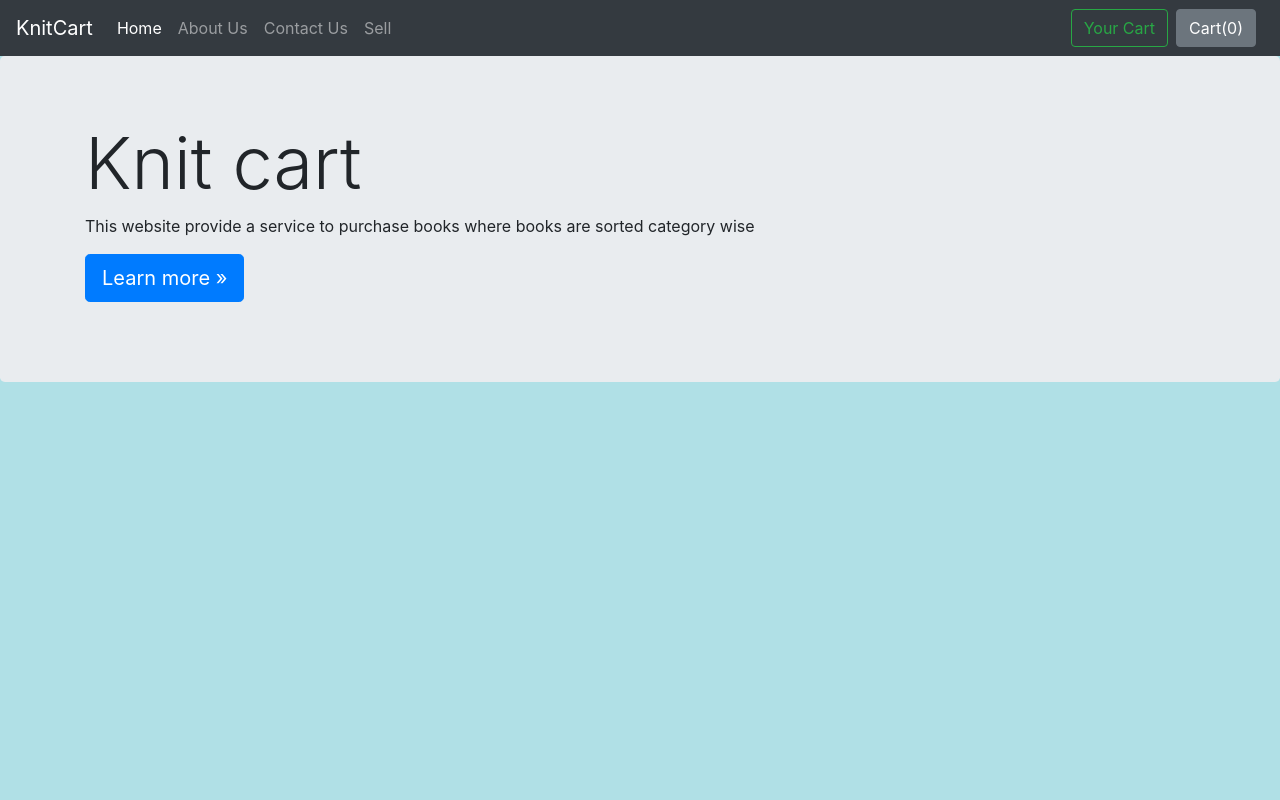
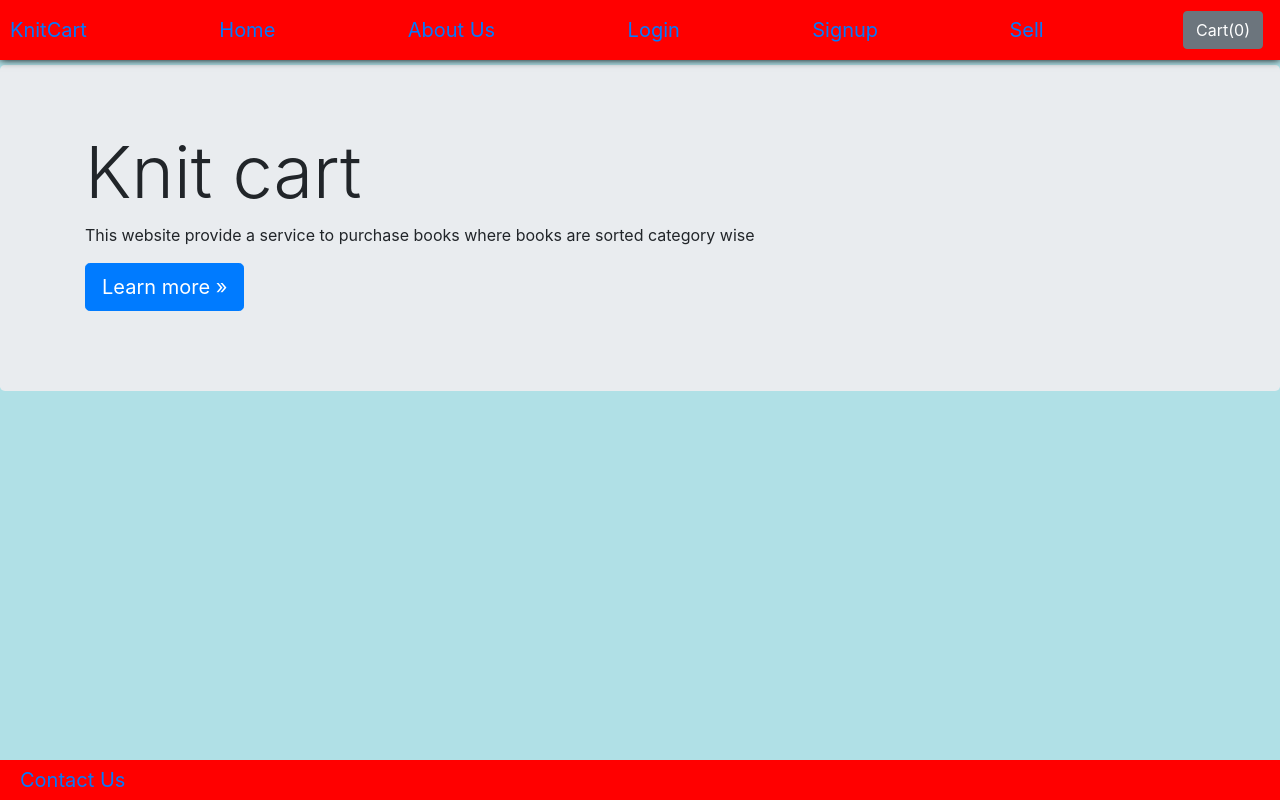
Before and after one commit to avanish981/KnitCart, a Django app: page /about/ in a window 1280 px wide. Run offline with Django 3.2, Linux system fonts and the light colour scheme; parts of the project's set-up code (start-up, migrations or seed data) failed here and were passed over; some libraries are stand-ins or nearby versions.

Commit message:
Update basic.html

```diff
--- a/sbook/shop/templates/shop/basic.html
+++ b/sbook/shop/templates/shop/basic.html
@@ -4,6 +4,81 @@
     <!-- Required meta tags -->
     <meta charset="utf-8">
     <meta name="viewport" content="width=device-width, initial-scale=1, shrink-to-fit=no">
+    <style>
+    body {
+    padding-top: 65px;
+}
+.footer {
+   position: fixed;
+   left: 0;
+   bottom: 0;
+   width: 100%;
+   background-color: red;
+   color: white;
+   text-align: left;
+}
+#navr {
+  background-color:red;
+
+  z-index: 500;
+
+  height: 60px;
+
+  width: 100%;
+
+  position: fixed;
+
+  top: 0;
+
+  bottom: 0;
+  transition: 0.4s;
+
+  -webkit-box-shadow: 0px 0px 8px 0px #000000;
+
+  -moz-box-shadow: 0px 0px 8px 0px #000000;
+
+  box-shadow: 0px 0px 8px 0px #000000;
+  padding: 9px 9px;
+}
+#navbar a {
+  float: left;
+  color: black;
+  text-align: center;
+  padding: 12px;
+  text-decoration: none;
+  font-size: 18px;
+  line-height: 25px;
+  border-radius: 4px;
+}
+#navbar a:hover {
+  background-color: #ddd;
+  color: black;
+  font-weight:bold;
+}
+#navbar a.active {
+  background-color: dodgerblue;
+  color: dodgerblue;
+  font-weight:bold;
+}
+@media screen and (max-width: 580px) {
+  #navbar {
+    padding: 20px 10px !important; /* Use !important to make sure that JavaScript doesn't override the padding on small screens */
+  }
+  #navbar a {
+    float: none;
+    display: block;
+    text-align: left;
+  }
+  #navbar-right {
+    float: none;
+  }
+}
+#navbar-right {
+  float: right;
+}
+
+
+</style>
 
     <!-- Bootstrap CSS -->
     <link rel="stylesheet" href="https://stackpath.bootstrapcdn.com/bootstrap/4.2.1/css/bootstrap.min.css" integrity="sha384-GJzZqFGwb1QTTN6wy59ffF1BuGJpLSa9DkKMp0DgiMDm4iYMj70gZWKYbI706tWS" crossorigin="anonymous">
@@ -15,29 +90,25 @@
   </head>
   <body style="background-color: powderblue;">
 
-    <nav class="navbar navbar-expand-lg navbar-dark bg-dark">
-  <a class="navbar-brand" href="/shop">KnitCart</a>
-  <button class="navbar-toggler" type="button" data-toggle="collapse" data-target="#navbarSupportedContent" aria-controls="navbarSupportedContent" aria-expanded="false" aria-label="Toggle navigation">
-    <span class="navbar-toggler-icon"></span>
-  </button>
+    <div class="navbar" id=navr style="position:fixed">
+      {% if user.is_authenticated %}
+        <a class="navbar-brand" href="/shop"style="margin-left:1px">KnitCart</a>
+        <a class="navbar-brand"href="/shop"style="margin-left:1px">Home</a>
+        <a class="navbar-brand" href="/shop/about"style="margin-left:1px">About Us</a>
+        <a class="navbar-brand" href="/shop/log_out"style="margin-left:1px">Logout</a>
+        <a class="navbar-brand" href="/shop/product">Sell</a>
+        <a href="/shop/account" class="navbar-brand">Welcome '{{ request.user.username }}'</a>
+        {% else %}
+        <a class="navbar-brand" href="/shop"style="margin-left:1px">KnitCart</a>
+        <a class="navbar-brand"href="/shop"style="margin-left:1px">Home</a>
+        <a class="navbar-brand" href="/shop/about"style="margin-left:1px">About Us</a>
+        <a class="navbar-brand" href="/shop/login"style="margin-left:1px">Login</a>
+          <a class="navbar-brand" href="/shop/signup"style="margin-left:1px">Signup</a>
+          <a class="navbar-brand" href="/shop/product">Sell</a>
 
-  <div class="collapse navbar-collapse" id="navbarSupportedContent">
-    <ul class="navbar-nav mr-auto">
-      <li class="nav-item active">
-        <a class="nav-link" href="/shop">Home <span class="sr-only">(current)</span></a>
-      </li>
-      <li class="nav-item">
-        <a class="nav-link" href="/shop/about">About Us</a>
-      </li>
+        {% endif %}
 
 
-      <li class="nav-item">
-        <a class="nav-link" href="/shop/contact">Contact Us</a>
-      </li>
-<a class="nav-link" href="/shop/product">Sell</a>
-
-    </ul>
-      <button class="btn btn-outline-success my-2 my-sm-0" type="submit">Your Cart</button>
 
     <button type="button" class="btn btn-secondary mx-2" id="popcart" data-container="body" data-toggle="popover" data-placement="bottom" data-html="true" data-content="Vivamus
 sagittis lacus vel augue laoreet rutrum faucibus.">
@@ -46,14 +117,33 @@ sagittis lacus vel augue laoreet rutrum faucibus.">
   Cart(<span id="cart">0</span>)
 </button>
   </div>
-</nav>
+</div>
+<script type="text/javascript">
+// When the user scrolls down 80px from the top of the document, resize the navbar's padding and the logo's font size
+window.onscroll = function() {scrollFunction()};
+
+function scrollFunction() {
+  if (document.body.scrollTop > 80 || document.documentElement.scrollTop > 80) {
+    document.getElementById("navbar").style.padding = "30px 10px";
+    document.getElementById("logo").style.fontSize = "25px";
+  } else {
+    document.getElementById("navbar").style.padding = "80px 10px";
+    document.getElementById("logo").style.fontSize = "35px";
+  }
+}
+
+</script>
   {% block body %} {% endblock %}
-
+<footer>
+  <div class="footer">
+      <a class="navbar-brand" href="/shop/contact"style="margin-left:20px">Contact Us</a>
+  </div>
     <!-- Optional JavaScript -->
     <!-- jQuery first, then Popper.js, then Bootstrap JS -->
     <script src="https://code.jquery.com/jquery-3.3.1.slim.min.js" integrity="sha384-q8i/X+965DzO0rT7abK41JStQIAqVgRVzpbzo5smXKp4YfRvH+8abtTE1Pi6jizo" crossorigin="anonymous"></script>
     <script src="https://cdnjs.cloudflare.com/ajax/libs/popper.js/1.14.6/umd/popper.min.js" integrity="sha384-wHAiFfRlMFy6i5SRaxvfOCifBUQy1xHdJ/yoi7FRNXMRBu5WHdZYu1hA6ZOblgut" crossorigin="anonymous"></script>
     <script src="https://stackpath.bootstrapcdn.com/bootstrap/4.2.1/js/bootstrap.min.js" integrity="sha384-B0UglyR+jN6CkvvICOB2joaf5I4l3gm9GU6Hc1og6Ls7i6U/mkkaduKaBhlAXv9k" crossorigin="anonymous"></script>
     {% block js %} {% endblock %}
+    <br><br><br>
   </body>
 </html>
```
